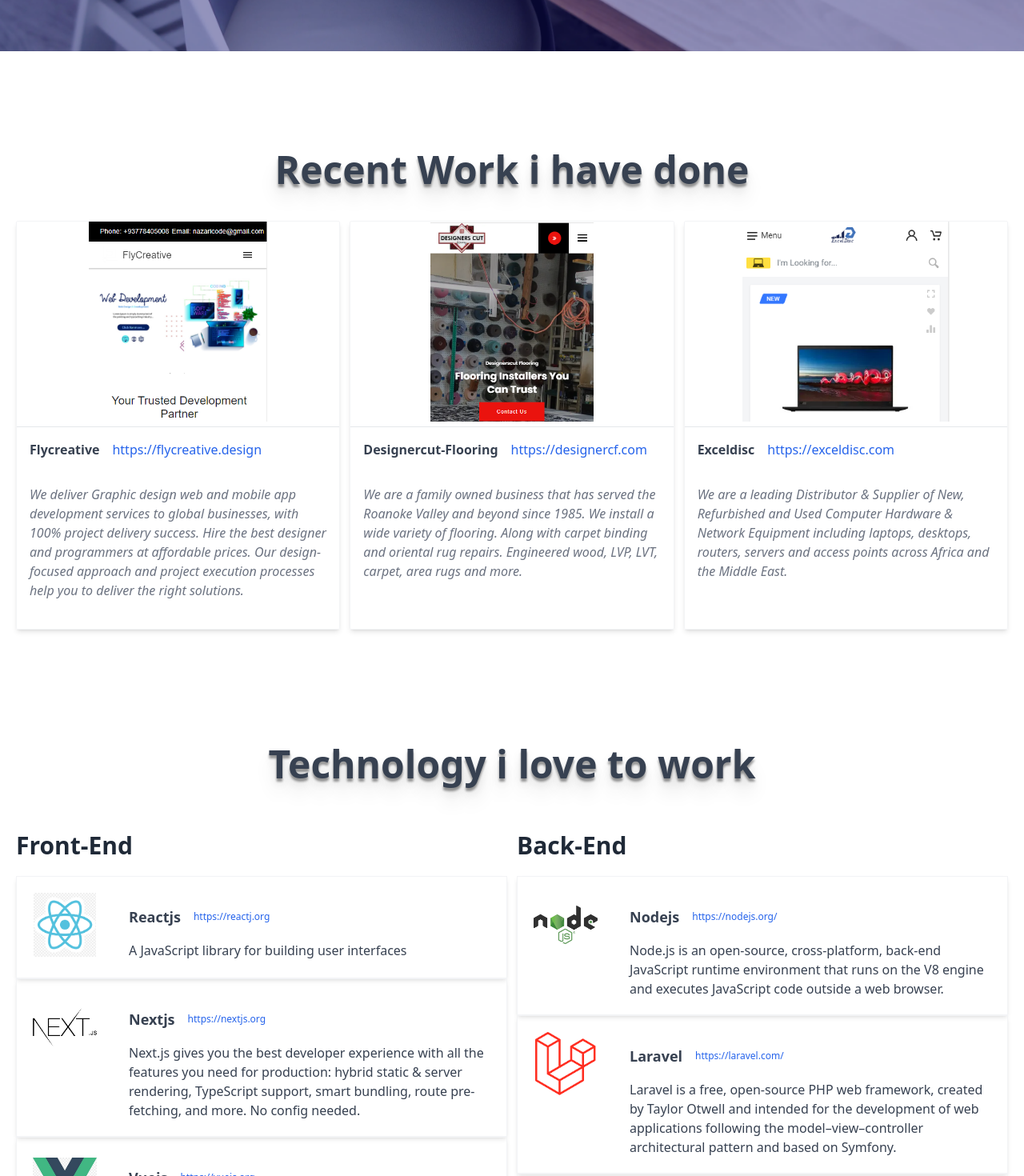
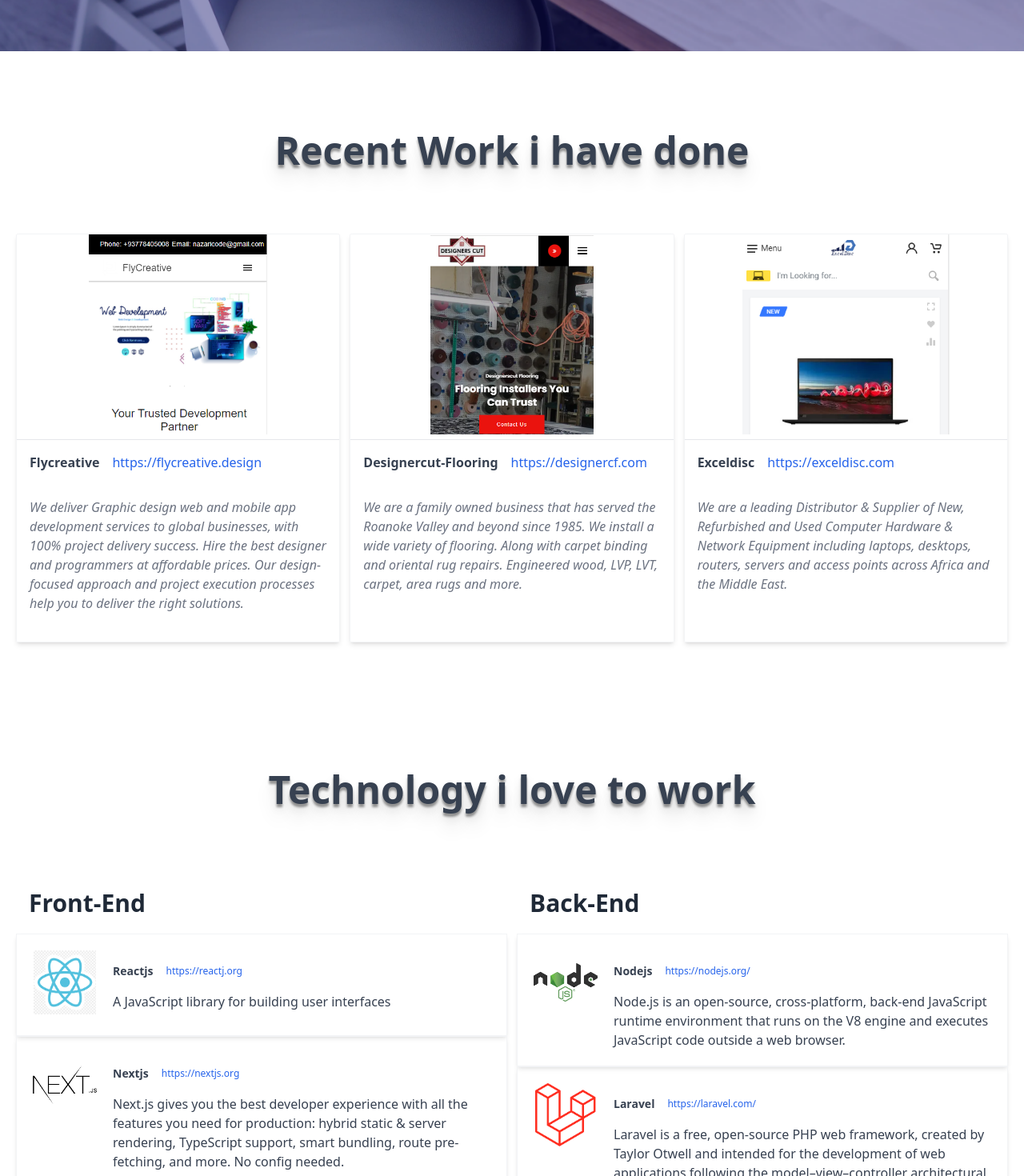
Before and after one commit to ibrahim-nazari/resume, a Next.js app: page / in a window 1280 px wide. Shown: the part 500-1970 px from the top of the page at 80% size. Built offline with nearby package versions, Linux system fonts and the light colour scheme.

Commit message:
title size changed on mobile remove padding on mobile in each side of the page

```diff
--- a/components/Experience.js
+++ b/components/Experience.js
@@ -4,14 +4,11 @@
 import { ProjectData } from "../constant/ProjectData";
 const Experience = () => {
   return (
-    <div
-      data-aos="fade-up"
-      className="max-w-screen-xl mx-auto p-5 my-10 sm:my-16"
-    >
-      <h2 className="text-gray-700 text-center font-bold title-shadow text-3xl sm:text-5xl my-10">
+    <div data-aos="fade-up" className="max-w-screen-xl mx-auto sm:p-5 my-20">
+      <h2 className="text-gray-700 text-center font-bold title-shadow text-3xl md:text-5xl mb-20">
         Recent Work i have done
       </h2>
-      <div className="grid gap-3 grid-cols-1 md:grid-cols-2 lg:grid-cols-3 ">
+      <div className="grid gap-3 grid-cols-1 md:grid-cols-2 lg:grid-cols-3 mt-20">
         {ProjectData.map((item, i) => (
           <Project item={item} key={i} />
         ))}
--- a/components/Footer.js
+++ b/components/Footer.js
@@ -8,8 +8,8 @@
 const Footer = () => {
   return (
     <div className=" bg-gray-600 p-10">
-      <div className="max-w-screen-lg space-y-4 mx-auto flex flex-col sm:flex-row justify-between ">
-        <div className="max-w-lg">
+      <div className="max-w-screen-lg space-y-4 space-x-6 mx-auto flex flex-col sm:flex-row justify-between ">
+        <div className="max-w-lg w-1/2">
           <h6 className="font-bold text-2xl mb-4 text-white" data-aos="fade-up">
             Web Developer
           </h6>
--- a/components/Language.js
+++ b/components/Language.js
@@ -3,7 +3,7 @@
 const Language = ({ item }) => {
   return (
     <div
-      className="flex flex-col sm:flex-row space-y-4 space-x-10 items-center sm:items-start shadow-md border border-gray-100 p-5 "
+      className="flex flex-col sm:flex-row space-y-4 space-x-5 items-center sm:items-start shadow-md border border-gray-100 p-5 "
       data-aos="fade-up"
     >
       <div style={{ minWidth: "80px" }} data-aos="fade-up">
@@ -13,7 +13,7 @@
 
       <div className="flex flex-col space-y-4" data-aos="fade-up">
         <div className="flex space-x-4 items-center ">
-          <p className="font-bold text-sm sm:text-lg text-gray-700">
+          <p className="font-bold text-sm sm:text-md text-gray-700">
             {item.name}
           </p>
           <Link target="_blank" href={item.link}>
--- a/components/RequestQuote.js
+++ b/components/RequestQuote.js
@@ -53,7 +53,7 @@
       });
   };
   return (
-    <div className="max-w-screen-xl mx-auto p-5 my-10 sm:my-16">
+    <div className="max-w-screen-xl mx-auto sm:p-5 my-10 sm:my-16">
       <h2
         data-aos="fade-up"
         className="text-gray-700 text-center font-bold title-shadow text-3xl sm:text-5xl my-10 sm:my-14"
@@ -61,7 +61,7 @@
         REQUEST A QUOTE
       </h2>
       <div
-        className="shadow-md  flex flex-col md:flex-row  max-w-screen-lg mx-auto mt-10"
+        className="shadow-md  flex flex-col md:flex-row  max-w-screen-lg mx-auto mt-20"
         data-aos="fade-up"
       >
         <div className="bg-gray-800 text-gray-100 p-8 flex-shrink min-w-[300px]">
--- a/components/Technology.js
+++ b/components/Technology.js
@@ -2,17 +2,17 @@
 import Language from "./Language";
 const Experience = () => {
   return (
-    <div className="max-w-screen-xl mx-auto p-5 my-10 sm:my-16">
+    <div className="max-w-screen-xl mx-auto sm:p-5 my-10 sm:my-16">
       <h2
         data-aos="fade-up"
         className="text-gray-700 text-center font-bold title-shadow text-2xl sm:text-5xl my-10"
       >
         Technology i love to work
       </h2>
-      <div className="grid gap-3 grid-cols-1 sm:grid-cols-2 ">
+      <div className="grid gap-3 grid-cols-1 md:grid-cols-2 mt-20 ">
         <div className="flex flex-col">
           <h4
-            className="text-gray-800 font-bold my-5  text-2xl sm:text-3xl "
+            className="text-gray-800 font-bold my-5 text-center sm:text-left pl-4 text-2xl sm:text-3xl "
             data-aos="fade-up"
           >
             Front-End
@@ -23,7 +23,7 @@
         </div>
         <div className="flex flex-col">
           <h4
-            className="text-gray-800 font-bold my-5 text-2xl sm:text-3xl "
+            className="text-gray-800 font-bold my-5 text-2xl sm:text-3xl text-center sm:text-left pl-4 "
             data-aos="fade-up"
           >
             Back-End
@@ -36,5 +36,4 @@
     </div>
   );
 };
-
 export default Experience;
--- a/pages/contact.js
+++ b/pages/contact.js
@@ -55,9 +55,9 @@
   return (
     <Layout page="/contact">
       <main>
-        <div className="max-w-screen-xl mx-auto p-5 " data-aos="fade-up">
+        <div className="max-w-screen-xl mx-auto sm:p-5 " data-aos="fade-up">
           <h2
-            className="text-gray-700 text-center font-bold title-shadow text-2xl my-10 sm:my-14"
+            className="text-gray-700 text-center font-bold title-shadow text-4xl my-10 sm:my-14"
             data-aos="fade-up"
           >
             Contact Us
```
